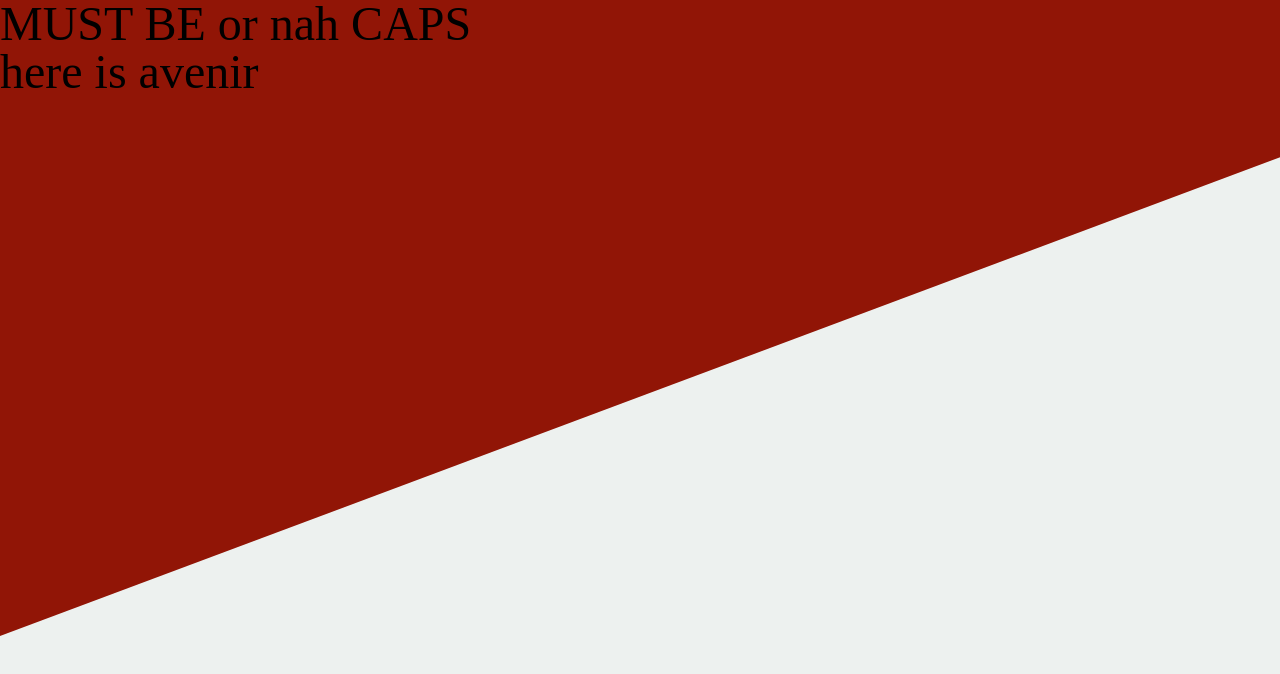
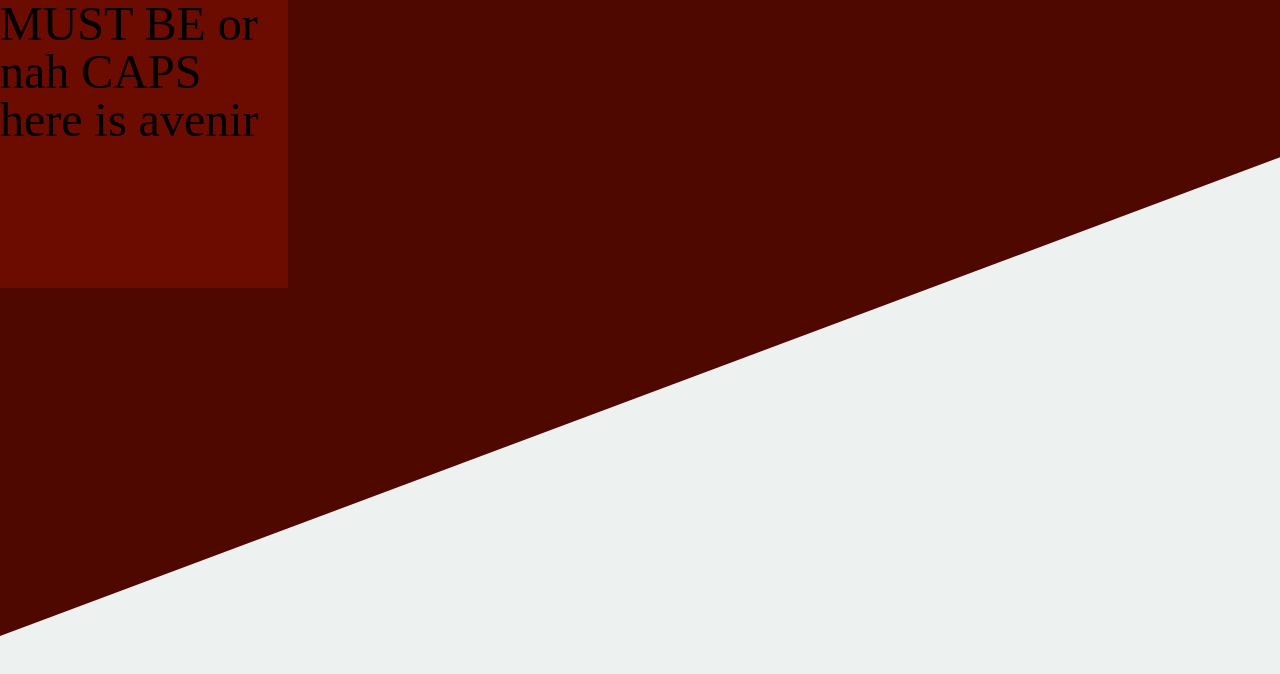
Before and after one commit to BeToast/titinperformance.com, a React (Vite) app: page / in a window 1280 px wide. Shown: the top 674 px of the page. Built offline with nearby package versions, Linux system fonts and the light colour scheme; a web font is replaced by a local one.

Commit message:
humble beginnings

```diff
--- a/src/App.css
+++ b/src/App.css
@@ -1,9 +1,20 @@
+@keyframes breathe {
+   0% {
+      @apply bg-red-700;
+      @apply text-red-700;
+   }
+   100% {
+      @apply bg-red-900;
+      @apply text-red-900;
+   }
+}
+
 .red-slant {
    @apply absolute;
    @apply -z-50;
-   @apply bg-red-700;
    height: 29vh;
    @apply w-full;
+   animation: breathe 6s infinite alternate ease-in-out;
 }
 .red-slant::after {
    @apply absolute;
@@ -13,7 +24,7 @@
    @apply border-solid;
    border-width: 41vh 102vw 0 0;
    @apply border-transparent;
-   @apply border-t-red-700;
+   @apply border-t-current;
    @apply -translate-y-1;
 }
 
--- a/src/App.tsx
+++ b/src/App.tsx
@@ -1,12 +1,16 @@
 // import { useState } from "react";
 import "./App.css";
+import ShadowFrame from "./compos/ShadowFrame";
 
 function App() {
    return (
       <>
          <div className="red-slant" />
-         <p className="font-euro text-5xl">MUST BE or nah CAPS</p>
-         <p className="font-aver text-5xl">here is avenir</p>
+
+         <ShadowFrame className="h-72 w-72 bg-red-800">
+            <p className="font-euro text-5xl">MUST BE or nah CAPS</p>
+            <p className="font-aver text-5xl">here is avenir</p>
+         </ShadowFrame>
       </>
    );
 }
--- /dev/null
+++ b/src/compos/ShadowFrame/index.tsx
@@ -0,0 +1,24 @@
+const ShadowFrame: React.FC<{
+   children: React.ReactNode;
+   className?: string;
+   whiteWidthPx?: number;
+   borderRadiusPx?: number;
+}> = ({ children, className = "", whiteWidthPx = 32, borderRadiusPx = 16 }) => {
+   const shadowWidthPx = whiteWidthPx / 2;
+   const roundedClass = `rounded-[${borderRadiusPx}px]`;
+
+   return (
+      //TODO: figure out how to make the outerdiv larger than content and absoutely position 3 squares ontop of earchother
+      <div className={`${className} ${roundedClass} overflow-hidden `}>
+         {children}
+         <div className={`h-full w-full rounded-[${borderRadiusPx}px]`} />
+         <div />
+      </div>
+   );
+};
+
+ShadowFrame.defaultProps = {
+   whiteWidthPx: 32,
+};
+
+export default ShadowFrame;
--- a/tailwind.config.js
+++ b/tailwind.config.js
@@ -35,7 +35,7 @@ export default {
             600: "#A82515",
             700: "#911506",
             800: "#6C0C00",
-            // 900: '#4D0800',
+            900: "#4D0800",
             // 950: '#240400',
          },
       },
```
